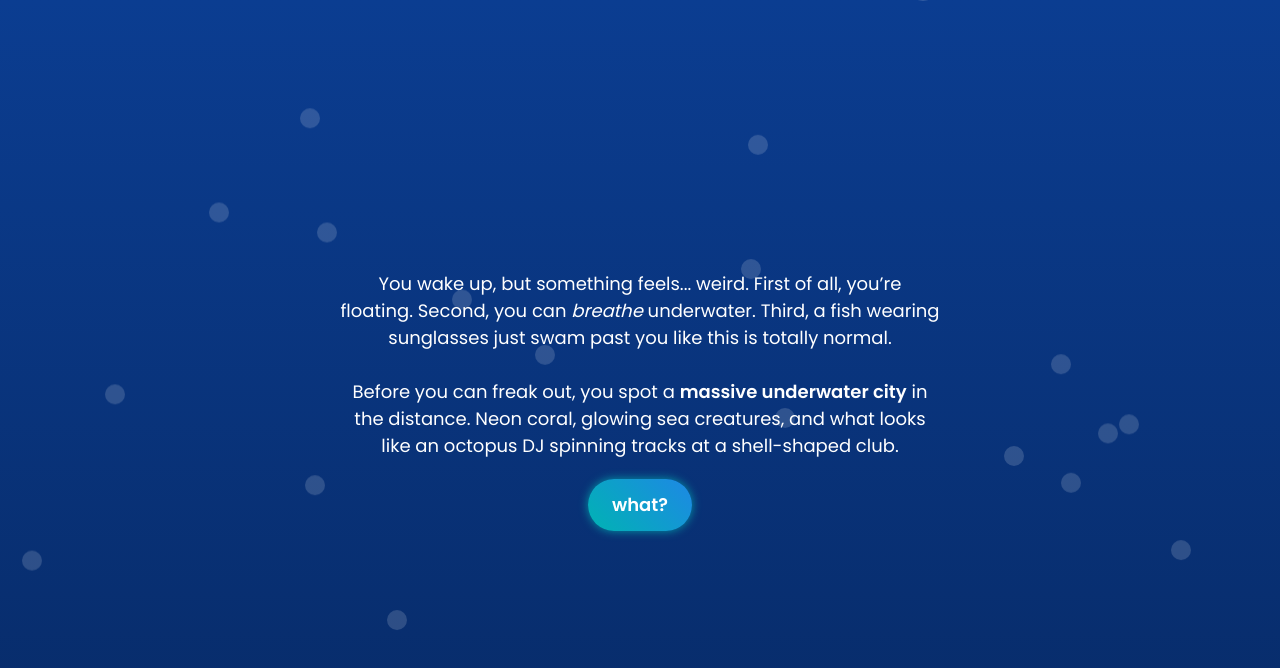
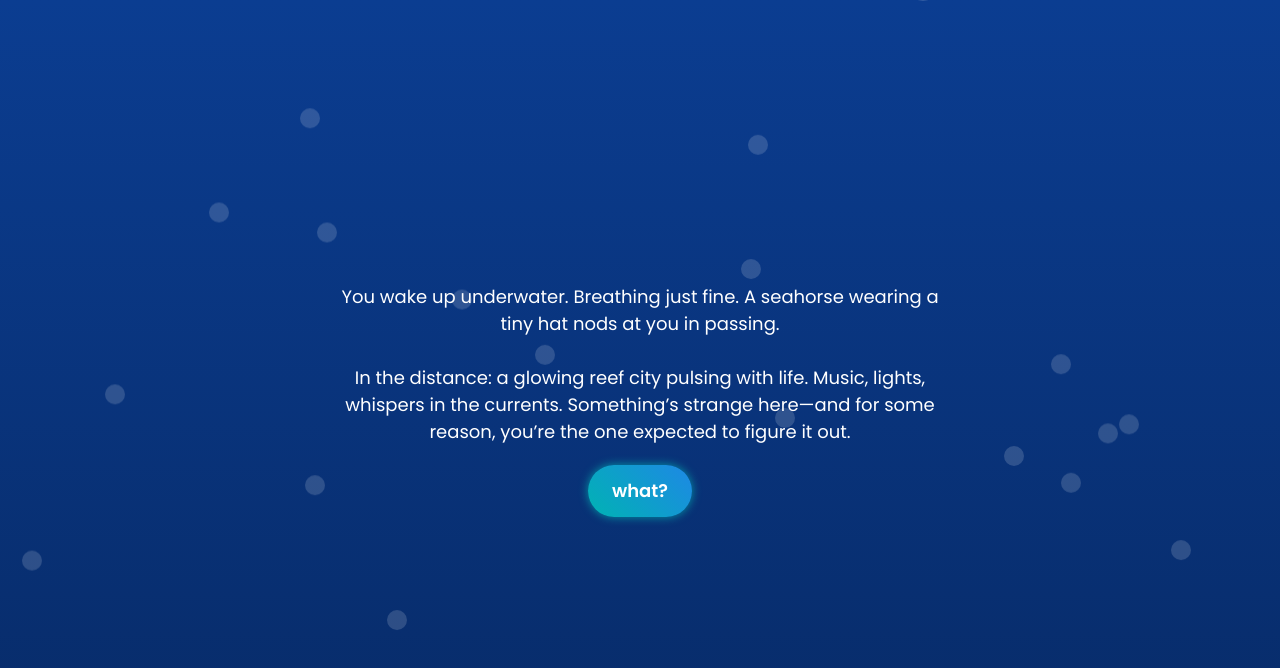
Before and after one commit to A-Nama/seazona, a plain HTML site: page index.html in a window 1280 px wide. Drawn offline with nearby package versions, Linux system fonts and the light colour scheme.

Commit message:
Update index.html

```diff
--- a/index.html
+++ b/index.html
@@ -99,8 +99,8 @@
     <div class="container flex flex-col items-center text-center relative z-10">
         <div id="intro-container">
             <p id="quiz-intro">
-                You wake up, but something feels... weird. First of all, you’re floating. Second, you can <em>breathe</em> underwater. Third, a fish wearing sunglasses just swam past you like this is totally normal.<br><br>
-                Before you can freak out, you spot a <strong>massive underwater city</strong> in the distance. Neon coral, glowing sea creatures, and what looks like an octopus DJ spinning tracks at a shell-shaped club.
+    You wake up underwater. Breathing just fine. A seahorse wearing a tiny hat nods at you in passing.<br><br>
+    In the distance: a glowing reef city pulsing with life. Music, lights, whispers in the currents. Something’s strange here—and for some reason, you’re the one expected to figure it out.
             </p>
             <button id="start-button" class="glow-button text-lg">what?</button>
         </div>
```
